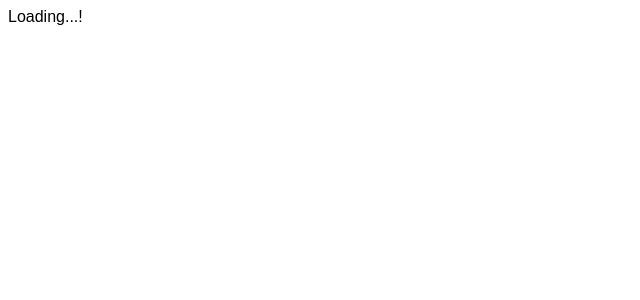
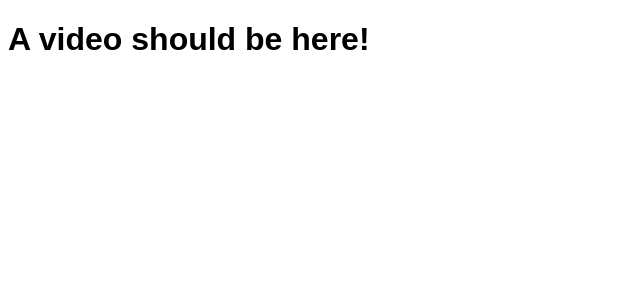
Before and after one commit to D-Stukes/the-jedi-devs-youtube-clone-project, a React (Create React App) app: page /selectedVideo in a window 1280 px wide. Shown: the top 300 px of the page, without its empty margins (0-640 px from the left). Built offline with nearby package versions, Linux system fonts and the light colour scheme.

Commit message:
showing single video in OneVideo and video plays - need to fetch for more info

```diff
--- a/src/App.js
+++ b/src/App.js
@@ -13,8 +13,7 @@ function App() {
           <Route path="/" element={<Home />} />
           <Route path="/about" element={<About />} />
           <Route path="/selectedVideo" element={<OneVideo />} />
-          <Route
-            pat="/oneVideo/:videoId"
+          <Route path="/oneVideo/:id"
             element={<OneVideo type={"VideoList"} />}
           />
         </Routes>
--- a/src/Components/OneVideo.js
+++ b/src/Components/OneVideo.js
@@ -1,19 +1,18 @@
 import React from "react"
 import { useParams } from "react-router-dom"
-import ReactPlayer from "react-player/youtube"
-import { useState, useEffect } from "react"
+//import ReactPlayer from "react-player/youtube"
+import YouTube from 'react-youtube'
 
-function OneVideo({ video }) {
+//import { useState, useEffect } from "react"
+
+function OneVideo() {
   const { id } = useParams()
-  if (!video) return "Loading...!"
+
+  // if (!video) return "Loading...!"
   return (
     <div>
-      <ReactPlayer
-        url={`https://www.youtube.com/watch?v=${id}`}
-        className="react-player"
-        controls
-      />
-      <p>{video.snippet.thumbnails.title}</p>
+      <h1>A video should be here!</h1>
+      <YouTube videoId={id}/>
     </div>
   )
 }
```
Also changed, not shown: src/Components/Home.js (+0 -11 lines), src/Components/VideoList.js (+14 -4 lines).
